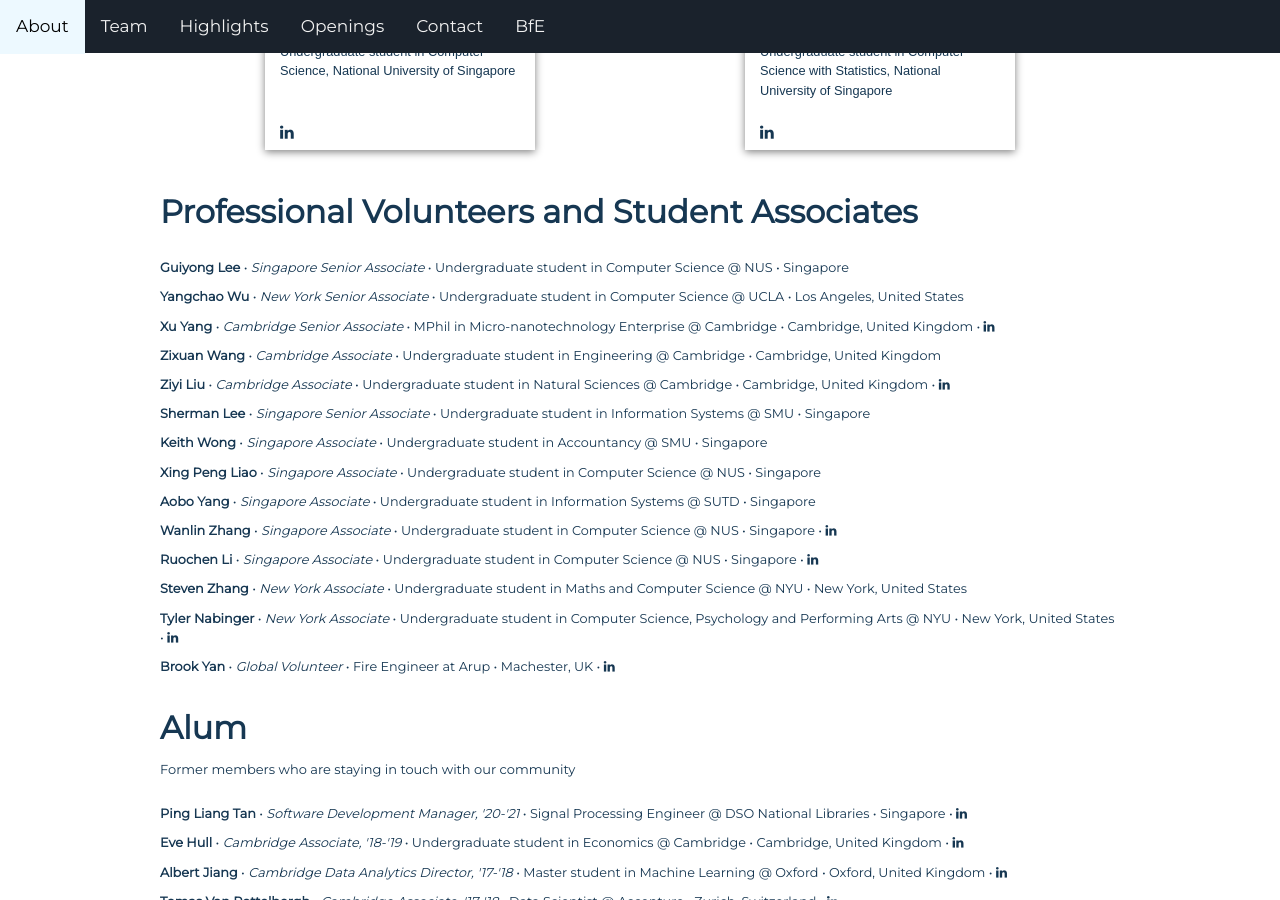
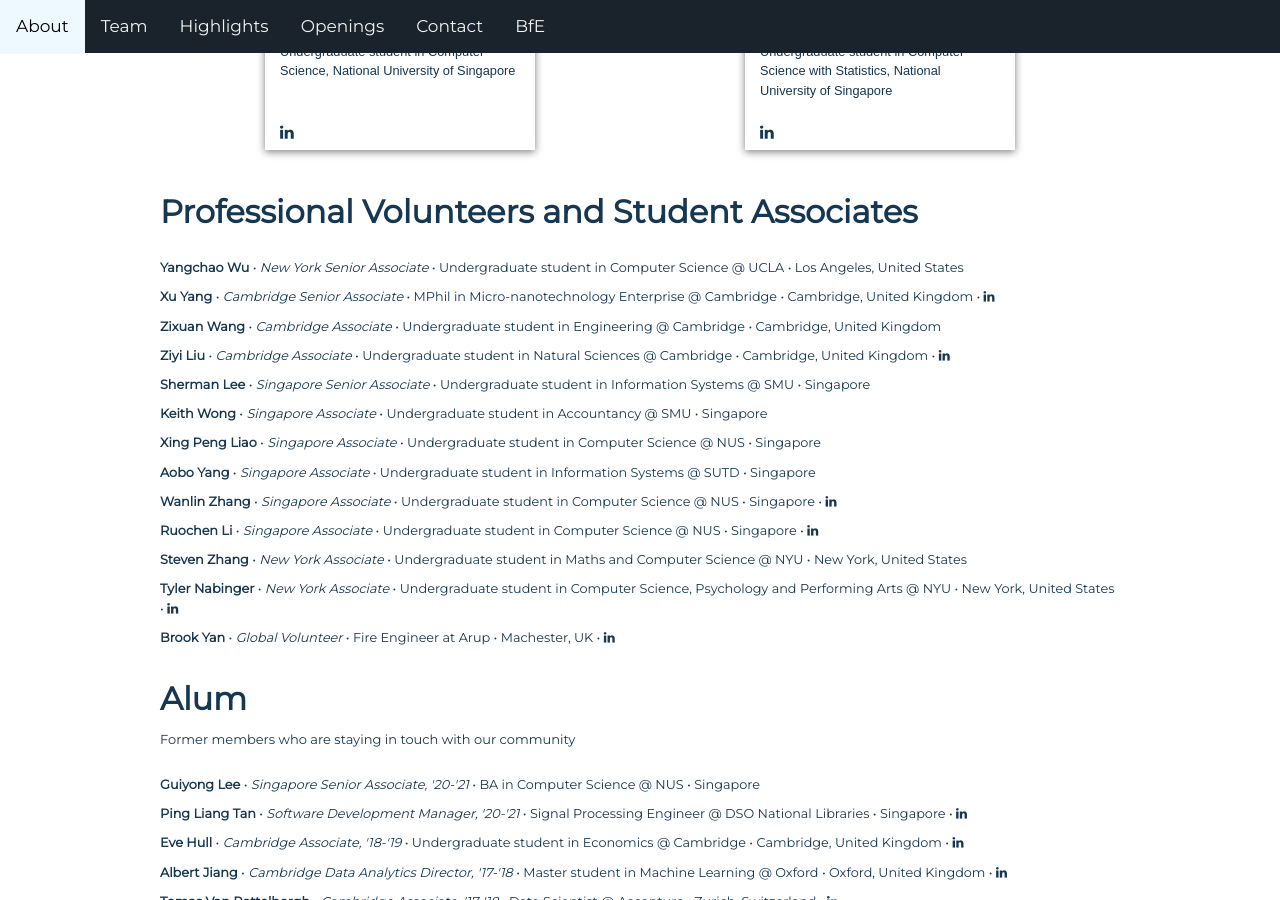
Before and after one commit to BfE-Technology/BfE-Technology.github.io, a Jekyll site: the page built from team.md, in a window 1280 px wide and 900 px high, scrolled down 4934 px. Built offline with Jekyll 4.4.1, drawn with Linux system fonts in a browser that asks for light colours; nearby versions of some CDN libraries.

Commit message:
Update team.md

```diff
--- a/team.md
+++ b/team.md
@@ -412,9 +412,6 @@ layout: subpage
 
 <h2> Professional Volunteers and Student Associates </h2>
 <div class="team-text-only">
-  <strong>Guiyong Lee</strong> • <em>Singapore Senior Associate</em> • Undergraduate student in Computer Science @ NUS • Singapore
-</div>
-<div class="team-text-only">
   <strong>Yangchao Wu</strong> • <em>New York Senior Associate</em> • Undergraduate student in Computer Science @ UCLA • Los Angeles, United States
 </div>
 <div class="team-text-only">
@@ -459,6 +456,9 @@ layout: subpage
 <div class="team-explain-text">Former members who are staying in touch with our community</div>
 
 <div class="team-text-only">
+  <strong>Guiyong Lee</strong> • <em>Singapore Senior Associate, '20-'21</em> • BA in Computer Science @ NUS • Singapore
+</div>
+<div class="team-text-only">
   <strong>Ping Liang Tan</strong> • <em>Software Development Manager, '20-'21</em> • Signal Processing Engineer @ DSO National Libraries • Singapore • <a href="https://www.linkedin.com/in/ping-liang-tan-138b0298/" target="_blank"><i class="fa fa-linkedin-in"></i></a>
 </div>
 <div class="team-text-only">
```
